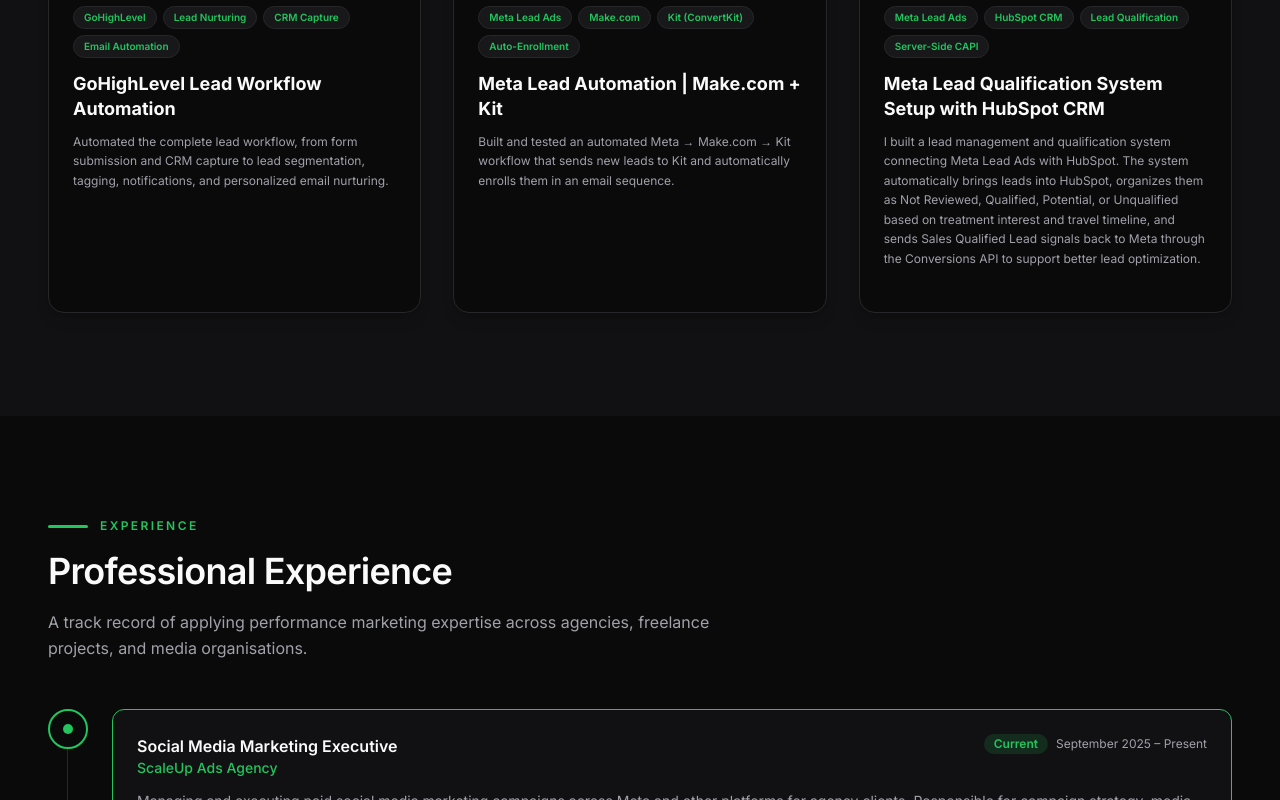
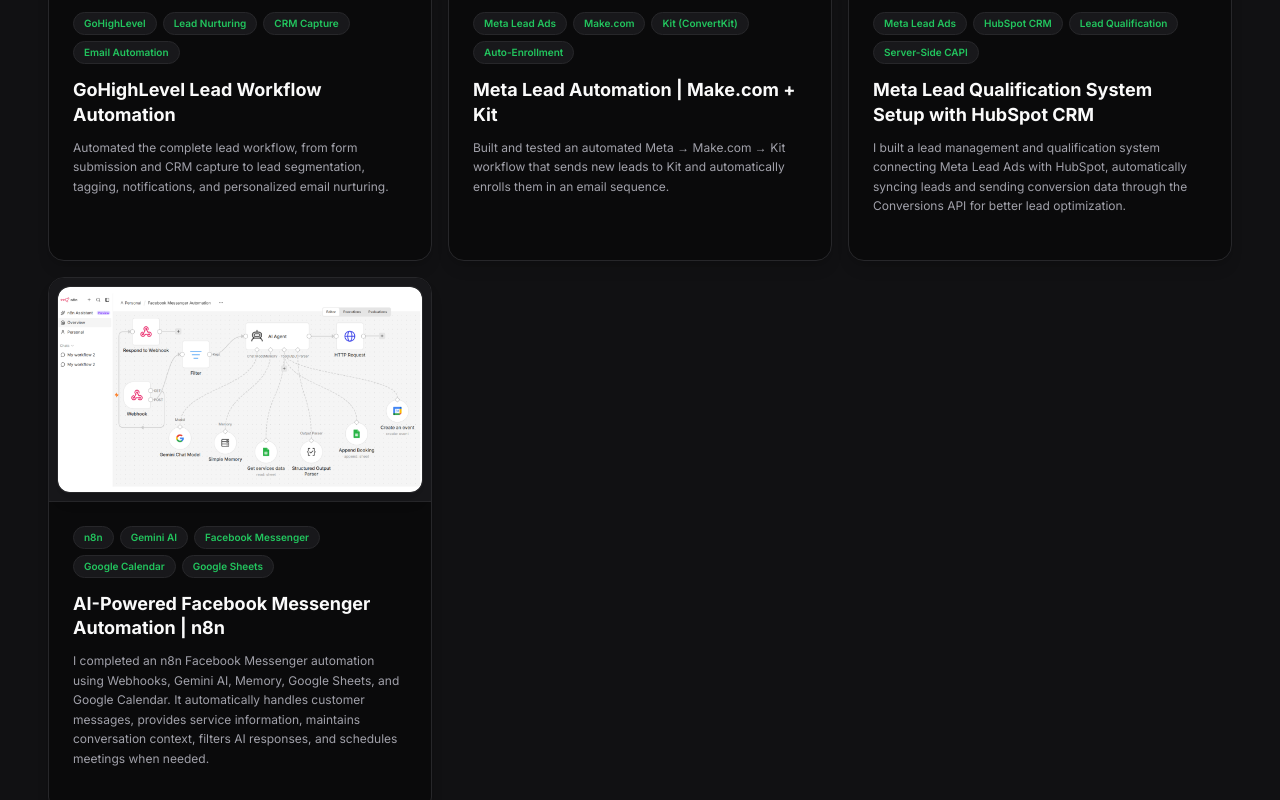
Before and after one commit to MdJowelAhmed/safiul-alam, a Next.js app: page / in a window 1280 px wide. Shown: the part 7520-8320 px from the top of the page. Built offline with nearby package versions, Linux system fonts and the light colour scheme.

Commit message:
feat: add Automation section component for marketing and lead workflows

```diff
--- a/src/components/sections/Automation.tsx
+++ b/src/components/sections/Automation.tsx
@@ -38,10 +38,19 @@
     id: "hubspot-capi-workflow",
     title: "Meta Lead Qualification System Setup with HubSpot CRM",
     description:
-      "I built a lead management and qualification system connecting Meta Lead Ads with HubSpot. The system automatically brings leads into HubSpot, organizes them as Not Reviewed, Qualified, Potential, or Unqualified based on treatment interest and travel timeline, and sends Sales Qualified Lead signals back to Meta through the Conversions API to support better lead optimization.",
+      "I built a lead management and qualification system connecting Meta Lead Ads with HubSpot, automatically syncing leads and sending conversion data through the Conversions API for better lead optimization.",
     image: "/assets/marketing-automotion/Image code 133.jpg",
     tags: ["Meta Lead Ads", "HubSpot CRM", "Lead Qualification", "Server-Side CAPI"],
     steps: ["Meta Lead Capture", "HubSpot Auto Sync", "Qualification Logic", "Meta CAPI Feedback"],
+  },
+  {
+    id: "n8n-messenger-workflow",
+    title: "AI-Powered Facebook Messenger Automation | n8n",
+    description:
+      "I completed an n8n Facebook Messenger automation using Webhooks, Gemini AI, Memory, Google Sheets, and Google Calendar. It automatically handles customer messages, provides service information, maintains conversation context, filters AI responses, and schedules meetings when needed.",
+    image: "/assets/marketing-automotion/n8n automation 134.png",
+    tags: ["n8n", "Gemini AI", "Facebook Messenger", "Google Calendar", "Google Sheets"],
+    steps: ["Webhook Trigger", "Gemini AI & Memory", "Google Sheets Sync", "Google Calendar Booking"],
   },
 ];
 
@@ -95,8 +104,8 @@
           />
         </FadeIn>
 
-        {/* 3 Featured Workflows Grid */}
-        <StaggerContainer staggerChildren={0.12} className="grid gap-8 lg:grid-cols-3">
+        {/* Featured Workflows Grid */}
+        <StaggerContainer staggerChildren={0.12} className="grid gap-4 md:grid-cols-2 lg:grid-cols-3">
           {workflows.map((item) => (
             <StaggerItem key={item.id}>
               <HoverCard
```
